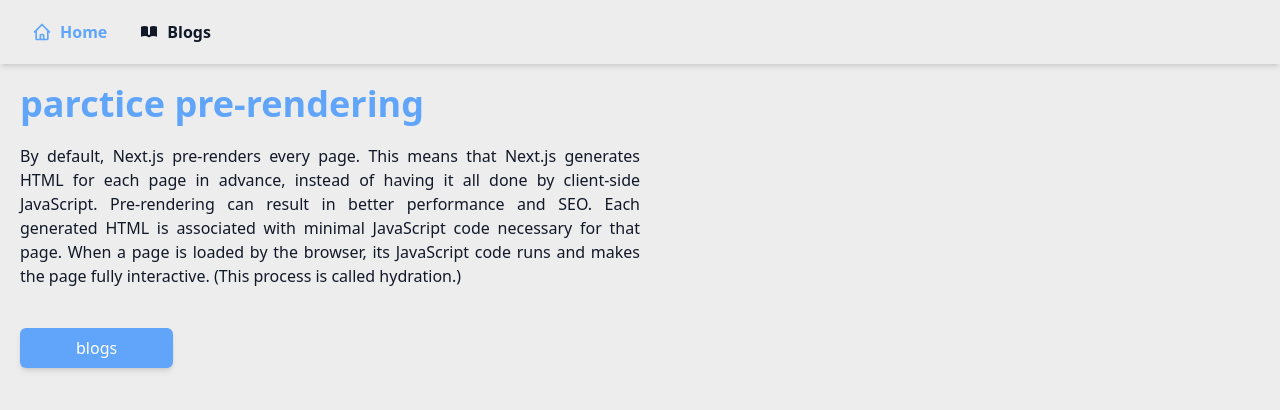
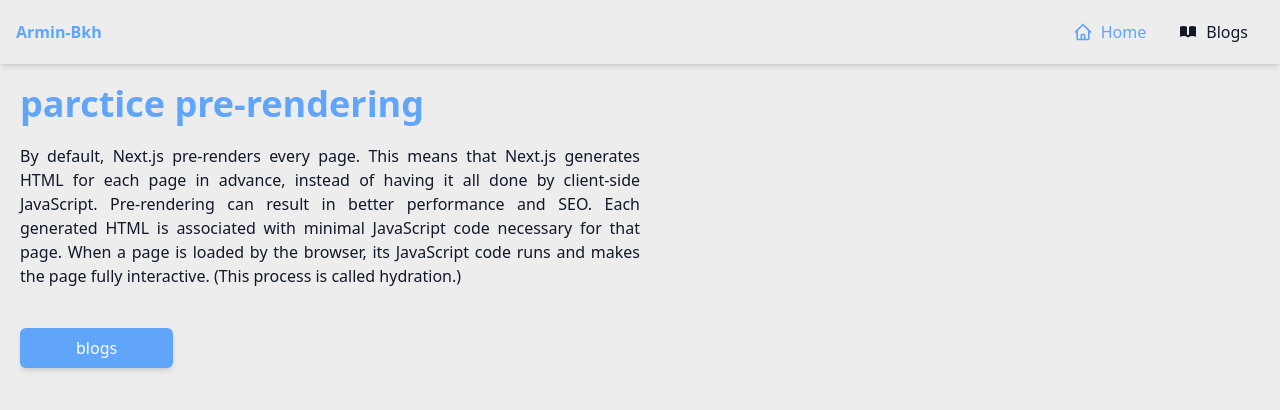
Before and after one commit to armin-bkh/pre-rendering-practice-next, a Next.js app: page / in a window 1280 px wide. Shown: the top 410 px of the page. Built offline with nearby package versions, Linux system fonts and the light colour scheme.

Commit message:
update Navbar component ui

```diff
--- a/components/BlogItem/BlogItem.jsx
+++ b/components/BlogItem/BlogItem.jsx
@@ -6,7 +6,7 @@ const BlogItem = ({ blog }) => {
   return (
     <article
       onClick={() => router.push(`/blogs/${blog._id}`)}
-      className="shadow-md rounded-md overflow-hidden cursor-pointer"
+      className="shadow-md rounded-md overflow-hidden cursor-pointer flex flex-col"
     >
       <div className="relative w-full h-72 overflow-hidden">
         <Image
@@ -20,7 +20,7 @@ const BlogItem = ({ blog }) => {
         <h2 className="text-xl text-blue-400 mb-5">{blog.title}</h2>
         <p className="text-sm text-justify">{blog.text.substring(0, 500)}...</p>
       </div>
-      <footer className="flex items-center justify-between text-xs px-3 pt-3 border-t border-blue-300">
+      <footer className="flex items-center justify-between text-xs p-3 border-t border-blue-300 mt-auto">
         <span>
           created: <br />
           {blog.createdAt}
--- a/components/Navbar/Navbar.jsx
+++ b/components/Navbar/Navbar.jsx
@@ -10,7 +10,8 @@ const links = [
 
 const Navbar = () => {
   return (
-    <header className="p-4 shadow-md shadow-black/10 sticky top-0 bg-[#ededed] z-50">
+    <header className="p-4 shadow-md shadow-black/10 sticky top-0 bg-[#ededed] z-50 flex justify-between items-center">
+      <h1 className="text-blue-400 font-bold">Armin-Bkh</h1>
       <nav>
         <ul className="flex">
           {links.map((link) => (
@@ -29,7 +30,7 @@ const NavItem = ({ Icon, link }) => {
 
   return (
     <li
-      className={`hover:scale-125 transition transform active:text-blue-400 font-bold ${
+      className={`hover:scale-125 transition transform active:text-blue-400 ${
         router.pathname === link.href && "text-blue-400"
       } `}
     >
```
